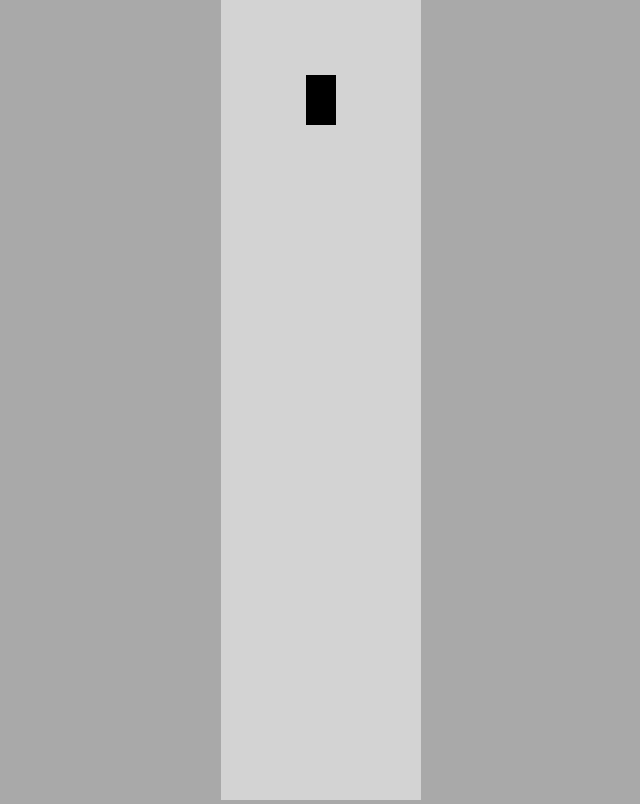
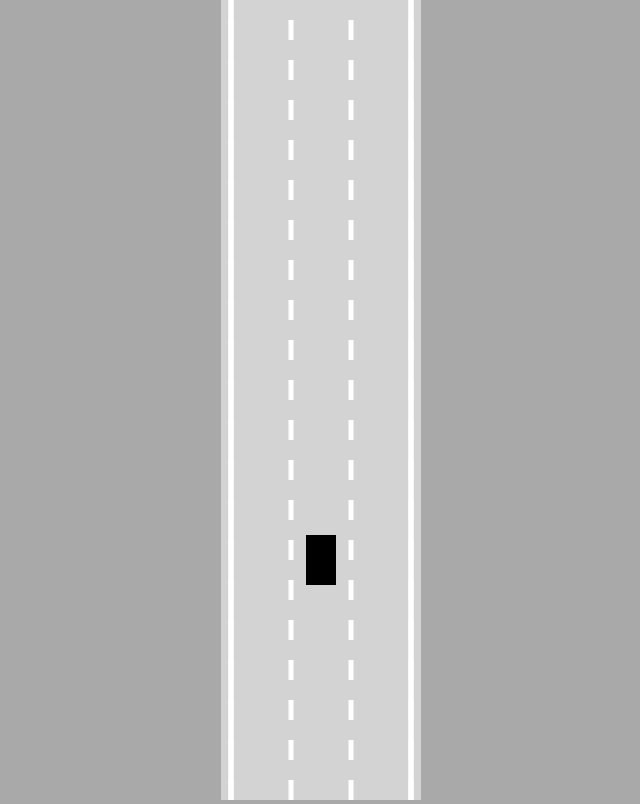
Before and after one commit to AmrMAM/Self_Driving_Car, a plain HTML site: page index.html in a window 1280 px wide. Shown: the whole page, without its empty margins (319-959 px from the left). Drawn offline with Linux system fonts and the light colour scheme.

Commit message:
29Jul2022_00

```diff
--- a/car.js
+++ b/car.js
@@ -4,16 +4,76 @@ class Car {
         this.y = y;
         this.width = width;
         this.height = height;
+
+        this.speed = 0;
+        this.acceleration = 0.2;
+        this.maxSpeed = 3;
+        this.friction = 0.05;
+
+        this.angle = 0;
+
+        this.controls = new controls();
     }
 
+    update() {
+        this.#move();
+    }
+
+    #move(){
+        if (this.controls.forward == true) {
+            this.speed += this.acceleration;
+        }
+        if (this.controls.reverse == true) {
+            this.speed -= this.acceleration;
+        }
+
+        if (this.speed > this.maxSpeed) {
+            this.speed = this.maxSpeed;
+        }
+        if (this.speed < -this.maxSpeed) {
+            this.speed = -this.maxSpeed;
+        }
+
+        if (this.speed > 0) {
+            this.speed -= this.friction;
+        }
+        if (this.speed < 0) {
+            this.speed += this.friction;
+        }
+
+        if (Math.abs(this.speed) < this.friction) {
+            this.speed = 0;
+        }
+
+        if (this.speed != 0) {
+            const flip = this.speed < 0 ? -1 : 1;
+            if (this.controls.left) {
+                this.angle += 0.03 * flip;
+            }
+            if (this.controls.right) {
+                this.angle -= 0.03 * flip;
+            }
+
+        }
+
+
+        this.y -= this.speed * Math.cos(this.angle);
+        this.x -= this.speed * Math.sin(this.angle);
+
+    }
     draw(ctx) {
+        ctx.save();
+        ctx.translate(this.x, this.y);
+        ctx.rotate(-this.angle);
+
         ctx.beginPath();
         ctx.rect(
-            this.x - this.width / 2,
-            this.y - this.height / 2,
+            - this.width / 2,
+            -this.height / 2,
             this.width,
             this.height,
         );
         ctx.fill()
+        ctx.restore();
     }
 }
--- /dev/null
+++ b/controls.js
@@ -0,0 +1,50 @@
+class controls {
+    constructor() {
+        this.forward = false;
+        this.left = false;
+        this.right = false;
+        this.reverse = false;
+
+        this.#addKeyboardListeners();
+    }
+
+
+    #addKeyboardListeners() {
+        document.onkeydown = (event) => {
+            switch (event.key) {
+                case "ArrowLeft":
+                    this.left = true;
+                    break;
+                case "ArrowRight":
+                    this.right = true;
+                    break;
+                case "ArrowUp":
+                    this.forward = true;
+                    break;
+                case "ArrowDown":
+                    this.reverse = true;
+                    break;
+            }
+            console.table(this);
+        };
+        document.onkeyup = (event) => {
+            switch (event.key) {
+                case "ArrowLeft":
+                    this.left = false;
+                    break;
+                case "ArrowRight":
+                    this.right = false;
+                    break;
+                case "ArrowUp":
+                    this.forward = false;
+                    break;
+                case "ArrowDown":
+                    this.reverse = false;
+                    break;
+            }
+        console.table(this);
+        };
+    }
+
+
+}
--- a/index.html
+++ b/index.html
@@ -5,6 +5,9 @@
 </head>
 <body>
     <canvas id="myCanvas"></canvas>
+    <script src="utils.js"></script>
+    <script src="road.js"></script>
+    <script src="controls.js"></script>
     <script src="car.js"></script>
     <script src="main.js"></script>
 </body>
--- a/main.js
+++ b/main.js
@@ -1,7 +1,21 @@
 const canvas = document.getElementById('myCanvas');
-canvas.height = window.innerHeight;
 canvas.width = 200;
 
 const ctx = canvas.getContext("2d");
-const car = new Car(100, 100, 30, 50);
-car.draw(ctx);
+const road = new Road(canvas.width/2,canvas.width*0.9)
+const car = new Car(road.getLaneCenter(1), 100, 30, 50);
+
+animate();
+
+function animate() {
+    car.update();
+
+    canvas.height = window.innerHeight;
+
+    ctx.save();
+    ctx.translate(0,-car.y + canvas.height*0.7);
+
+    road.draw(ctx);
+    car.draw(ctx);
+    requestAnimationFrame(animate);
+}
--- /dev/null
+++ b/road.js
@@ -0,0 +1,66 @@
+class Road {
+    constructor(x, width, laneCount=3) {
+        this.x = x;
+        this.width = width;
+        this.laneCount = laneCount;
+
+        this.left = x - width / 2;
+        this.right = x + width / 2;
+
+        const infinity = 1000000;
+        this.top = -infinity;
+        this.bottom = infinity;
+
+        const topLeft = {x:this.left, y:this.top};
+        const topRight = {x: this.right, y: this.top};
+        const bottomLeft = {x:this.left, y: this.bottom};
+        const bottomRight = {x: this.right, y:this.bottom};
+
+        this.borders= [
+            [topLeft, bottomLeft],
+            [topRight, bottomRight],
+        ];
+    }
+
+    getLaneCenter(laneIndex){
+        const laneWidth = this.width/this.laneCount;
+        return this.left + laneWidth* Math.min(laneIndex,this.laneCount-1) + laneWidth/2;
+    }
+
+
+
+    draw(ctx) {
+        ctx.lineWidth = 5;
+        ctx.strokeStyle = "white";
+
+        ctx.beginPath();
+        ctx.moveTo(this.left, this.top);
+        ctx.lineTo(this.left, this.bottom);
+        ctx.stroke();
+
+        ctx.beginPath();
+        ctx.moveTo(this.right, this.top);
+        ctx.lineTo(this.right, this.bottom);
+
+        ctx.stroke();
+
+        for (let i = 0; i <= this.laneCount; i++) {
+            const x = lerp(this.left, this.right, i / this.laneCount);
+
+            ctx.setLineDash([20, 20]);
+            ctx.beginPath();
+            ctx.moveTo(x, this.top);
+            ctx.lineTo(x, this.bottom);
+            ctx.stroke();
+        }
+
+        ctx.setLineDash([]);
+        this.borders.forEach((border)=>{
+            ctx.beginPath();
+            ctx.moveTo(border[0].x, border[0].y);
+            ctx.lineTo(border[1].x, border[1].y);
+            ctx.stroke();
+        });
+    }
+
+}
--- /dev/null
+++ b/utils.js
@@ -0,0 +1,3 @@
+function lerp(A,B,t) {
+    return A+(B-A)*t;
+}
```
